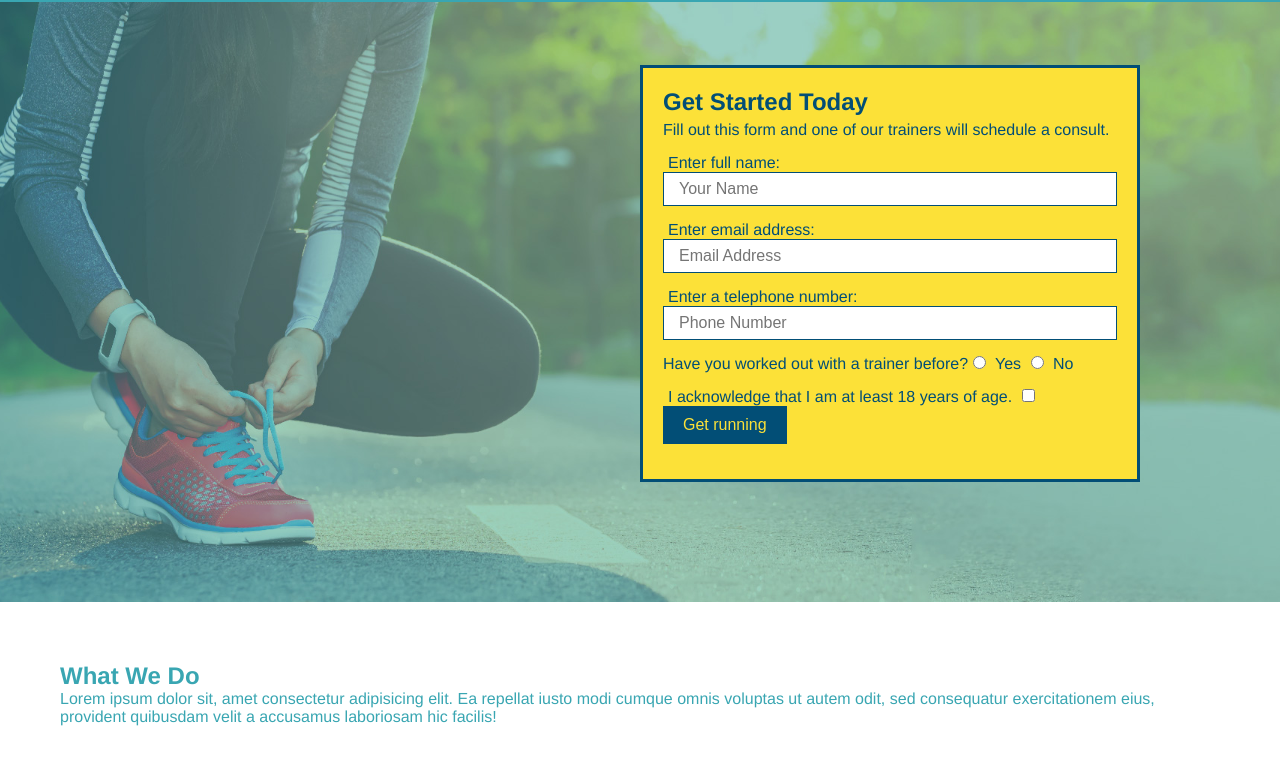
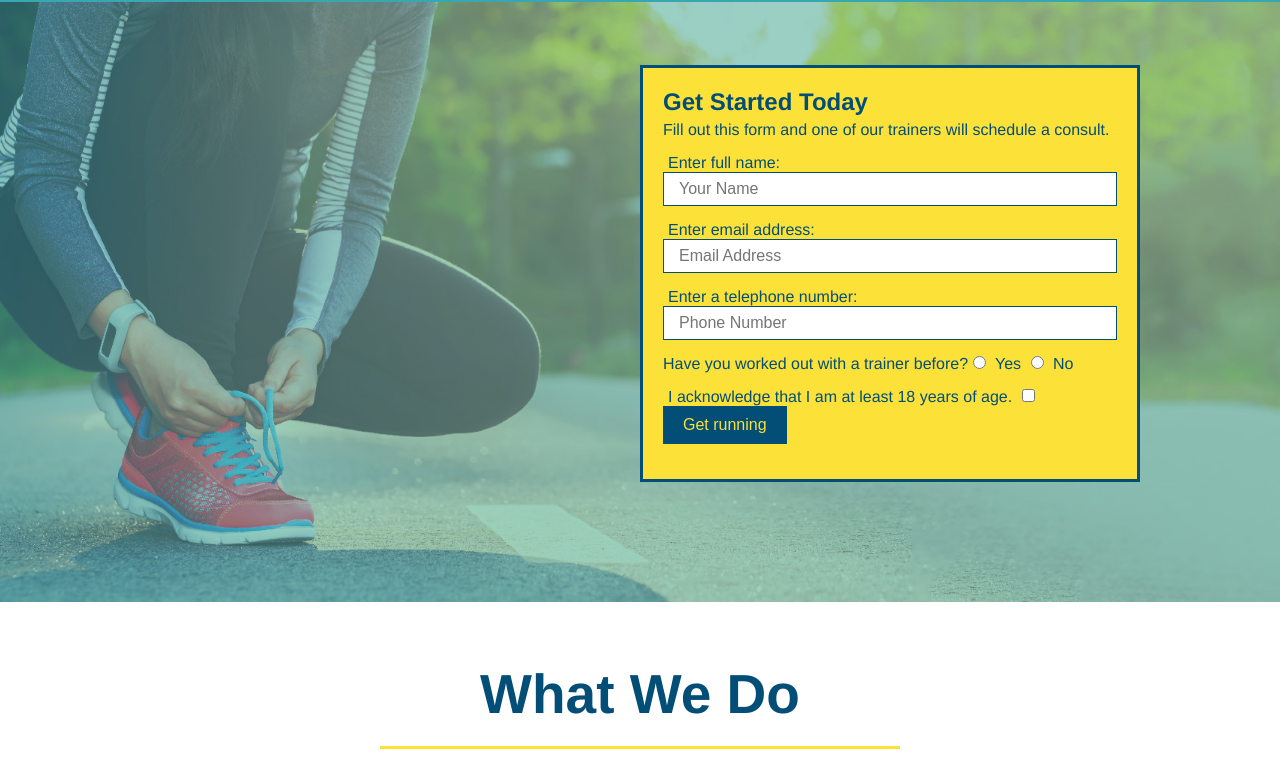
Before and after one commit to RouletteRedd/run-buddy, a plain HTML site: page index.html in a window 1280 px wide. Shown: the part 80-861 px from the top of the page. Drawn offline with Linux system fonts and the light colour scheme.

Commit message:
styled what we do section

```diff
--- a/assets/css/style.css
+++ b/assets/css/style.css
@@ -115,3 +115,23 @@ body {
       padding: 10px 20px;
       font-size: 16px;
   }
+  .intro{
+    text-align: center;
+  }
+  .intro h2{
+    font-size: 55px;
+    color:#024e76;
+    margin-bottom:35px;
+    padding: 0 100px 20px 100px;
+    border-bottom: 3px solid;
+    border-color:#fce138;
+    display: inline-block;
+  }
+
+  .intro p{
+    line-height:1.7;
+    color: #39a6b2;
+    width: 80%;
+    font-size: 20px;
+    margin: 0 auto;
+  }
--- a/index.html
+++ b/index.html
@@ -57,7 +57,7 @@
       </div>
     </section>
     <!--"what we do" section-->
-    <section id="#what-we-do">
+    <section id="#what-we-do" class="intro">
         <h2>What We Do</h2>
         <p> Lorem ipsum dolor sit, amet consectetur adipisicing elit. Ea repellat iusto modi cumque omnis voluptas ut autem odit, sed consequatur exercitationem eius, provident quibusdam velit a accusamus laboriosam hic facilis!
         </p>
```
